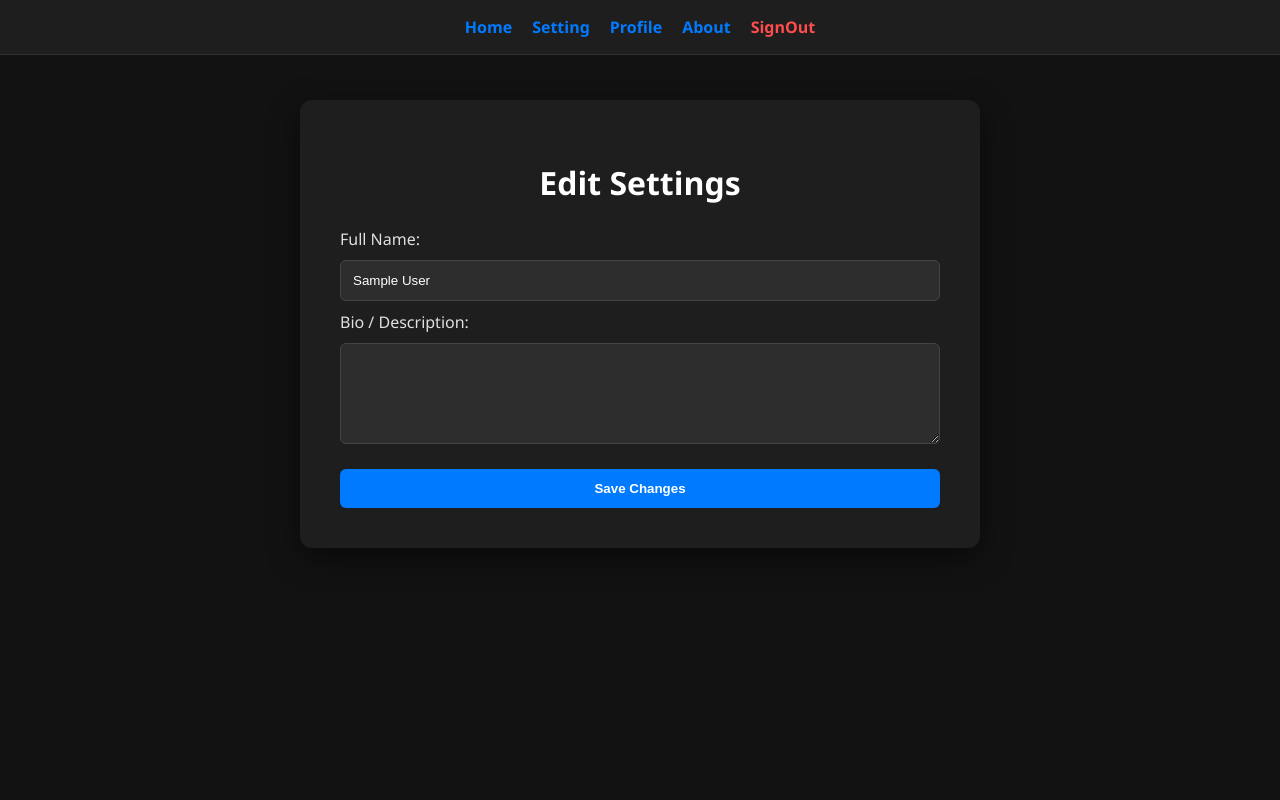
After one commit to human2049/DoKhoaSocialNetwork, a PHP site: page /socialnet/setting.php in a window 1280 px wide. The commit adds this page. Run offline with PHP 8.4, Linux system fonts and the light colour scheme; the visitor is signed in with stand-in values (Sample User, id 1).

Commit message:
finishing

```diff
--- /dev/null
+++ b/assets/style.css
@@ -0,0 +1,84 @@
+/* Master Dark Theme */
+body {
+    background-color: #121212;
+    color: #e0e0e0;
+    font-family: 'Segoe UI', Arial, sans-serif;
+    margin: 0;
+    display: flex;
+    flex-direction: column;
+    align-items: center;
+    min-height: 100vh;
+}
+
+/* Fixed Top MenuBar */
+nav {
+    background: #1e1e1e;
+    padding: 1rem;
+    border-bottom: 1px solid #333;
+    width: 100%;
+    position: fixed;
+    top: 0;
+    display: flex;
+    justify-content: center;
+    gap: 20px;
+    z-index: 1000;
+}
+
+nav a {
+    color: #007bff;
+    text-decoration: none;
+    font-weight: 600;
+    transition: color 0.3s;
+}
+
+nav a:hover { color: #00bfff; }
+nav a.signout { color: #ff4d4d; }
+
+/* Main Content Container */
+.container {
+    background-color: #1e1e1e;
+    padding: 2.5rem;
+    border-radius: 12px;
+    box-shadow: 0 10px 30px rgba(0,0,0,0.5);
+    width: 90%;
+    max-width: 600px;
+    margin-top: 100px; /* Space for the fixed nav */
+    text-align: center;
+}
+
+h1 { color: #ffffff; margin-bottom: 1.5rem; }
+
+/* Form Styles */
+input, textarea {
+    width: 100%;
+    padding: 12px;
+    margin: 10px 0;
+    background: #2d2d2d;
+    border: 1px solid #444;
+    color: white;
+    border-radius: 6px;
+    box-sizing: border-box;
+}
+
+button {
+    width: 100%;
+    padding: 12px;
+    background-color: #007bff;
+    border: none;
+    color: white;
+    font-weight: bold;
+    border-radius: 6px;
+    cursor: pointer;
+    margin-top: 10px;
+}
+
+button:hover { background-color: #0056b3; }
+
+/* User List Styling */
+.user-item {
+    background: #2d2d2d;
+    margin: 10px 0;
+    padding: 15px;
+    border-radius: 8px;
+    text-align: left;
+}
--- /dev/null
+++ b/includes/menubar.php
@@ -0,0 +1,7 @@
+<nav>
+    <a href="index.php">Home</a>
+    <a href="setting.php">Setting</a>
+    <a href="profile.php">Profile</a>
+    <a href="about.php">About</a>
+    <a href="signout.php" class="signout">SignOut</a>
+</nav>
--- /dev/null
+++ b/socialnet/setting.php
@@ -0,0 +1,62 @@
+<?php
+session_start();
+require_once('../includes/db.php');
+
+// 1. Force Login
+if (!isset($_SESSION['user_id'])) {
+    header("Location: signin.php");
+    exit();
+}
+
+$user_id = $_SESSION['user_id'];
+$message = "";
+
+// 2. THIS IS THE MISSING PART: Handle the Update Request
+if ($_SERVER["REQUEST_METHOD"] == "POST") {
+    $new_fullname = $_POST['fullname'];
+    $new_desc = $_POST['description'];
+
+    try {
+        $sql = "UPDATE account SET fullname = :fullname, description = :description WHERE id = :id";
+        $stmt = $pdo->prepare($sql);
+        $stmt->execute([
+            'fullname'    => $new_fullname,
+            'description' => $new_desc,
+            'id'          => $user_id
+        ]);
+        $message = "<p style='color: #28a745;'>Settings updated successfully!</p>";
+    } catch (PDOException $e) {
+        $message = "<p style='color: #dc3545;'>Update failed: " . $e->getMessage() . "</p>";
+    }
+}
+
+// 3. Fetch data AFTER the update so the form shows the NEW info
+$stmt = $pdo->prepare("SELECT fullname, description FROM account WHERE id = :id");
+$stmt->execute(['id' => $user_id]);
+$user = $stmt->fetch();
+?>
+
+<!DOCTYPE html>
+<html lang="en">
+<head>
+    <meta charset="UTF-8">
+    <link rel="stylesheet" href="../assets/style.css">
+    <title>SocialNet - Settings</title>
+</head>
+<body>
+    <?php include('../includes/menubar.php'); ?>
+    <div class="container">
+        <h1>Edit Settings</h1>
+        <?php if ($message) echo $message; ?>
+        <form action="setting.php" method="POST">
+            <div style="text-align: left;">
+                <label>Full Name:</label>
+                <input type="text" name="fullname" value="<?php echo htmlspecialchars($user['fullname']); ?>" required>
+                <label>Bio / Description:</label>
+                <textarea name="description" rows="5"><?php echo htmlspecialchars($user['description']); ?></textarea>
+            </div>
+            <button type="submit">Save Changes</button>
+        </form>
+    </div>
+</body>
+</html>
```
Also changed, not shown: admin/newuser.php (+56 -20 lines), socialnet/about.php (added, +39 -0 lines), socialnet/index.php (added, +43 -0 lines), socialnet/profile.php (added, +45 -0 lines), socialnet/signin.php (added, +63 -0 lines), socialnet/signout.php (added, +14 -0 lines).
